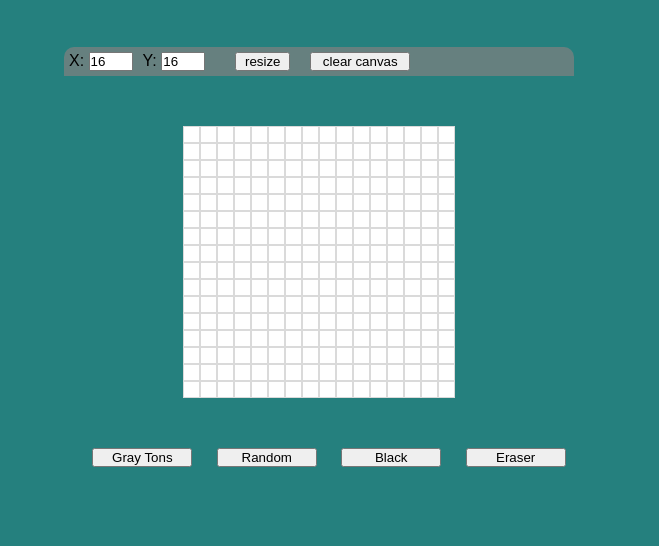
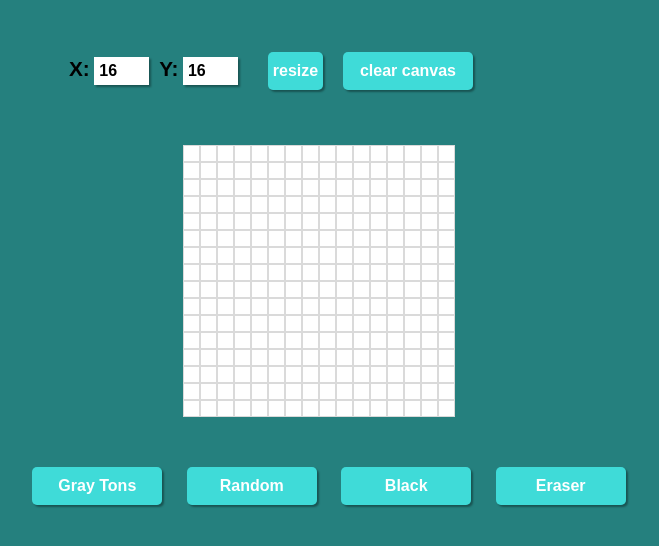
Before and after one commit to Fellipe-Barradas/Etch-a-Sketch, a plain HTML site: page index.html in a window 1280 px wide. Shown: the part 98-644 px from the top of the page, without its empty margins (321-980 px from the left). Drawn offline with Linux system fonts and the light colour scheme.

Commit message:
Ultima atualização css

```diff
--- a/style.css
+++ b/style.css
@@ -29,25 +29,47 @@ body{
     display: flex;
     margin-top: 50px;
     width: 500px;
-    background-color:
-    rgba(128, 128, 128, 0.719)
-    ;
     padding: 5px;
     border-top-right-radius: 10px;
     border-top-left-radius: 10px;
 }
 .config input[type='number']{
-    width: 40px;
+    width: 45px;
     margin-right: 10px;
     margin-left: 0px;
     align-self: center;
+    border-radius: 0px;
+    background-color: white;
+    padding: 10px;
+    color: black;
+    padding: 5px;
+
 }
 .config div{
     align-self: center;
 }
+.config label{
+    font-weight: bold;
+    font-size: 1.3rem;
+    align-self: flex-start;
+    justify-self: center;
+}
 input{
-    width: 100px;
+    width: 130px;
     margin-left: 20px;
+    background-color:#49fffcb6 ;
+    border: none;
+    color: white;
+    border-radius: 5px;
+    padding: 10px;
+    font-size: 1rem;
+    box-shadow: 2px 2px 2px rgba(0, 0, 0, 0.349);
+    font-weight: bold;
+}
+input:hover{
+    box-shadow: 2px 2px 2px rgba(0, 0, 0, 0.699);
+    background-color:#42e2e0b6 ;
+
 }
 #submit{
     padding: 0px;
@@ -67,6 +89,3 @@ input{
     border: 1px solid rgba(0, 0, 0, 0.144);
     background-color: white;
 }
-.grid:hover, .grid:focus{
-    background-color: gray;
-}
```
